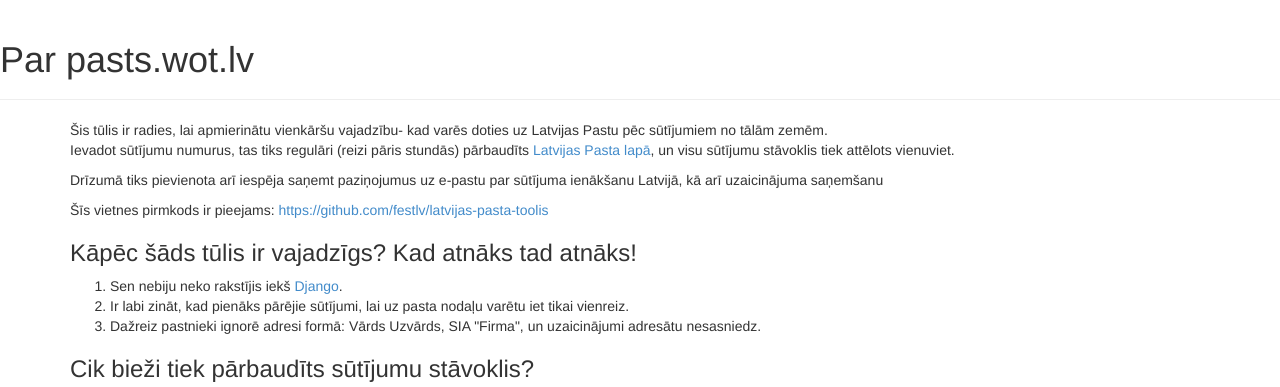
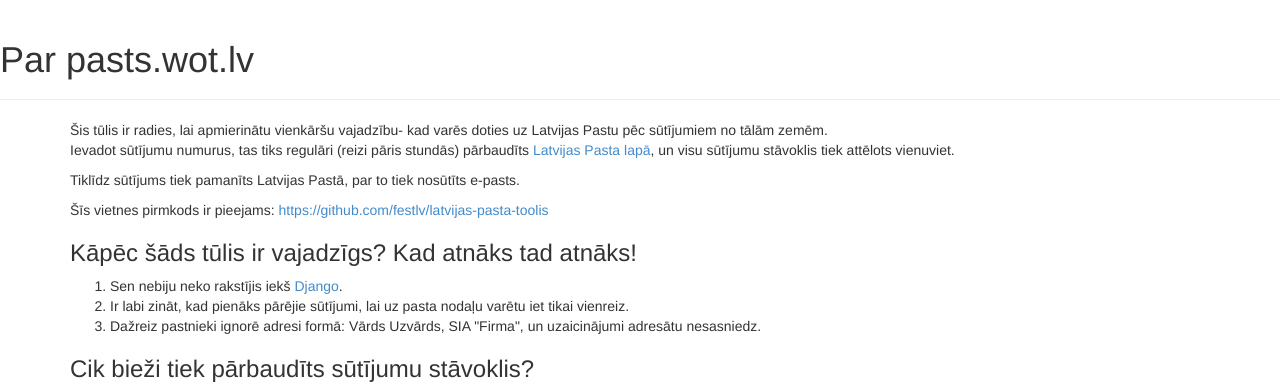
Before and after one commit to festlv/latvijas-pasta-toolis, a Django app: page / in a window 1280 px wide. Shown: the part 52-439 px from the top of the page. Run offline with Django 3.2, Linux system fonts and the light colour scheme; parts of the project's set-up code (start-up, migrations or seed data) failed here and were passed over.

Commit message:
Updated about page about new feature

```diff
--- a/parcels/templates/index.html
+++ b/parcels/templates/index.html
@@ -9,8 +9,7 @@
         <a href="http://www.pasts.lv/lv/uzzinas/meklet_sutijumu.html">Latvijas Pasta lapā</a>,
         un visu sūtījumu stāvoklis tiek attēlots vienuviet.</p>
 
-        <p>Drīzumā tiks pievienota arī iespēja saņemt paziņojumus uz e-pastu par
-        sūtījuma ienākšanu Latvijā, kā arī uzaicinājuma saņemšanu</p>
+        <p>Tiklīdz sūtījums tiek pamanīts Latvijas Pastā, par to tiek nosūtīts e-pasts.</p>
 
         <p>Šīs vietnes pirmkods ir pieejams:
         <a href="https://github.com/festlv/latvijas-pasta-toolis">https://github.com/festlv/latvijas-pasta-toolis</a></p>
```
